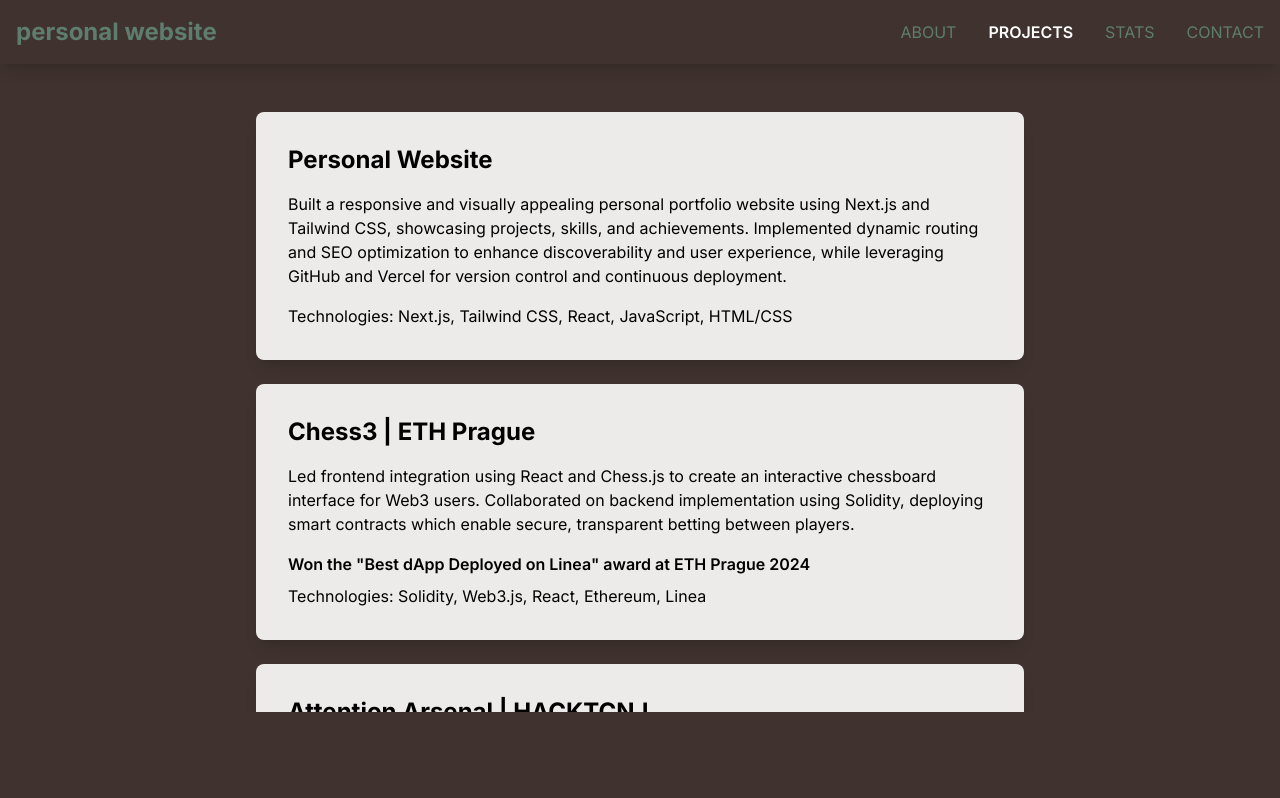
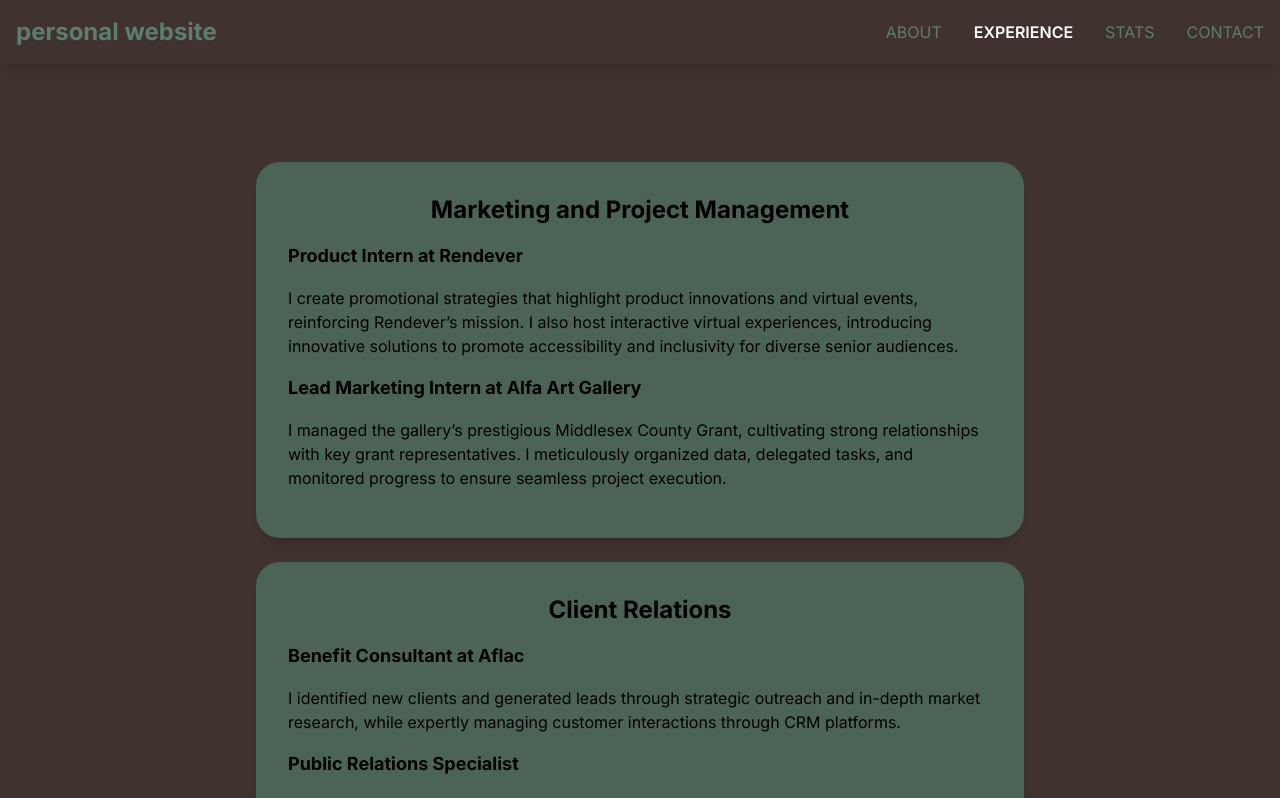
Before and after one commit to mrsinani/as_web, a Next.js app: page /projects in a window 1280 px wide. Shown: the top 798 px of the page. Built offline with nearby package versions, Linux system fonts and the light colour scheme.

Commit message:
versioni me eksperiencat ok

```diff
--- a/app/about/page.tsx
+++ b/app/about/page.tsx
@@ -14,7 +14,7 @@ export default function About() {
             animate="visible"
             transition={{ duration: 0.5 }}
             variants={contentAnimation}
-            className="max-w-3xl mx-auto bg-[#4E6A5B]/90 backdrop-blur-sm p-8 rounded-3xl shadow-lg mt-32"
+            className="max-w-3xl mx-auto bg-[#4E6A5B]/90 backdrop-blur-sm p-8 rounded-xl shadow-lg mt-32"
         >
             <h1 className="text-3xl font-bold mb-6 text-[#00000]">about me</h1>
             <div className="space-y-6 text-black">
--- a/app/contact/page.tsx
+++ b/app/contact/page.tsx
@@ -1,8 +1,14 @@
 "use client";
 import { motion } from 'framer-motion';
 
+const contentAnimation = {
+    hidden: { opacity: 0, y: 20 },
+    visible: { opacity: 1, y: 0 },
+};
+
 export default function Contact() {
     return (
+
         <motion.div
             initial={{ opacity: 0 }}
             animate={{ opacity: 1 }}
--- a/app/layout.tsx
+++ b/app/layout.tsx
@@ -22,7 +22,7 @@ export default function RootLayout({
                 {/* <AuroraBackground className="min-h-screen"> */}
                 <div className="w-full">
                     <Navigation />
-                    <main className="container mx-auto px-4 py-8">
+                    <main className="container mx-auto px-4 py-8 z-50">
                         {children}
                     </main>
                 </div>
--- a/app/projects/page.tsx
+++ b/app/projects/page.tsx
@@ -3,55 +3,59 @@ import {motion} from 'framer-motion';
 
 export default function Projects() {
     const cardVariants = {
-        hidden: {y: 20, opacity: 0},
-        visible: {y: 0, opacity: 1}
+        hidden: {y: 10, opacity: 0},
+        visible: {y: -40, opacity: 1}
     };
 
     const projects = [
         {
-            title: "Personal Website",
-            description: "Built a responsive and visually appealing personal portfolio website using Next.js and Tailwind CSS, showcasing projects, skills, and achievements. Implemented dynamic routing and SEO optimization to enhance discoverability and user experience, while leveraging GitHub and Vercel for version control and continuous deployment.",
-            technologies: "Next.js, Tailwind CSS, React, JavaScript, HTML/CSS",
+            title: "Marketing and Project Management",
+            description: "Product Intern at Rendever",
+            description2: "I create promotional strategies that highlight product innovations and virtual events, reinforcing Rendever’s mission. I also host interactive virtual experiences, introducing innovative solutions to promote accessibility and inclusivity for diverse senior audiences.",
+            description3: "Lead Marketing Intern at Alfa Art Gallery",
+            description4: "I managed the gallery’s prestigious Middlesex County Grant, cultivating strong relationships with key grant representatives. I meticulously organized data, delegated tasks, and monitored progress to ensure seamless project execution.",
             delay: 0.2
         },
         {
-            title: "Chess3 | ETH Prague",
-            description: "Led frontend integration using React and Chess.js to create an interactive chessboard interface for Web3 users. Collaborated on backend implementation using Solidity, deploying smart contracts which enable secure, transparent betting between players.",
-            award: "Won the \"Best dApp Deployed on Linea\" award at ETH Prague 2024",
-            technologies: "Solidity, Web3.js, React, Ethereum, Linea",
+            title: "Client Relations",
+            description: "Benefit Consultant at Aflac",
+            description2: "I identified new clients and generated leads through strategic outreach and in-depth market research, while expertly managing customer interactions through CRM platforms.",
+            description3: "Public Relations Specialist",
+            description4: "I cultivated a loyal clientele through targeted marketing, social media, and personalized service, delivering exceptional VIP experiences and driving event attendance. I collaborated with management to design innovative event themes, using customer insights and analytics to refine strategies and maximize turnout.",
             delay: 0.2
         },
         {
-            title: "Attention Arsenal | HACKTCNJ",
-            description: "Collaborated in a team to set up a variety of programs that aid people struggling with ADHD.",
-            award: "Won Hackathon Award \"Most Creative Use of Twilio\"",
-            technologies: "Arduino, Python, Flask, Twilio API, HTML/CSS, JavaScript",
-            delay: 0.4
+            title: "Volunteering",
+            description: "Mission Ambassador at One Track International",
+            description2: "Led and executed a successful fundraising campaign, advancing the organization’s mission. Contributed to program development and played a key role in raising awareness of its core values.",
+            delay: 0.2
         },
     ];
 
     return (
-        <div className="pt-20 pb-10 max-h-[calc(100vh-120px)] overflow-y-auto">
+        <div className="pt-20 pb-20 ] z-10 overflow-y-auto">
             <motion.div
                 initial={{opacity: 0}}
                 animate={{opacity: 1}}
                 transition={{duration: 0.5}}
-                className="max-w-3xl mx-auto"
+                className="max-w-3xl mx-auto z-10"
             >
                 <div className="space-y-6">
                     {projects.map((project, index) => (
                         <motion.div
                             key={index}
-                            className="bg-white/90 backdrop-blur-sm p-8 rounded-lg shadow-lg"
+                            className="max-w-3xl mx-auto bg-[#4E6A5B]/90 backdrop-blur-sm p-8 rounded-3xl shadow-lg mt-20 z-10"
                             variants={cardVariants}
                             initial="hidden"
                             animate="visible"
                             transition={{delay: project.delay}}
+                            style={{ position: 'relative', top: '10px', overflow: 'hidden', maxHeight: '800px' }}
                         >
-                            {project.title && <h2 className="text-2xl font-bold text-black mb-4">{project.title}</h2>}
-                            {project.description && <p className="text-black mb-4">{project.description}</p>}
-                            {project.award && <p className="text-black font-semibold mb-2">{project.award}</p>}
-                            {project.technologies && <p className="text-black">Technologies: {project.technologies}</p>}
+                            {project.title && <h2 className="text-center text-2xl font-bold text-black mb-4">{project.title}</h2>}
+                            <p className="font-bold text-black text-lg mb-4">{project.description}</p>
+                            {project.description2 && <p className="text-black mb-4">{project.description2}</p>}
+                            <p className="font-bold text-black text-lg mb-4">{project.description3}</p>
+                            {project.description4 && <p className="text-black mb-4">{project.description4}</p>}
                         </motion.div>
                     ))}
                 </div>
--- a/components/Navigation.tsx
+++ b/components/Navigation.tsx
@@ -11,15 +11,15 @@ export default function Navigation() {
 
     return (
         <nav className="w-full fixed top-0 left-0 z-50 bg-[#] shadow-lg">
-            <div className="container mx-auto px-4 py-4 flex flex-col sm:flex-row items-center justify-between">
-                <Link href="/" className="text-2xl font-bold text-[#5F7D6E] mb-4 sm:mb-0">
+            <div className="z-50 container mx-auto px-4 py-4 flex flex-col sm:flex-row items-center justify-between ">
+                <Link href="/" className="z-50 text-2xl font-bold text-[#5F7D6E] mb-4 sm:mb-0">
                     personal website
                 </Link>
-                <div className="flex space-x-8">
+                <div className="z-50 flex space-x-8">
                     {/* Navigation links */}
                     {[
                         { href: '/about', label: 'ABOUT' },
-                        { href: '/projects', label: 'PROJECTS' },
+                        { href: '/projects', label: 'EXPERIENCE' },
                         { href: '/stats', label: 'STATS' },
                         { href: '/contact', label: 'CONTACT' },
                     ].map(({ href, label }) => (
@@ -27,8 +27,8 @@ export default function Navigation() {
                             key={href}
                             href={href}
                             className={cn(
-                                "text-[#5F7D6E]/100 hover:text-white transition-colors",
-                                isActive(href) && "text-white font-semibold"
+                                "z-50 text-[#5F7D6E]/100 hover:text-white transition-colors",
+                                isActive(href) && "z-50 text-white font-semibold"
                             )}
                         >
                             {label}
--- a/components/Projects.tsx
+++ b/components/Projects.tsx
@@ -2,7 +2,7 @@ import React from 'react';
 
 const Projects: React.FC = () => {
     return (
-        <section id="projects" className="pt-30 mt-30 bg-white bg-opacity-80 p-8 rounded-lg shadow-lg">
+        <section id="projects" className="pt-30 mt-30 bg-white bg-opacity-80 p-8 rounded-lg shadow-lg z-10 relative">
             <h2 className="mt-30 text-3xl font-bold mb-4 text-gray-800">Projects</h2>
             <div className="space-y-6">
                 <div>
```
